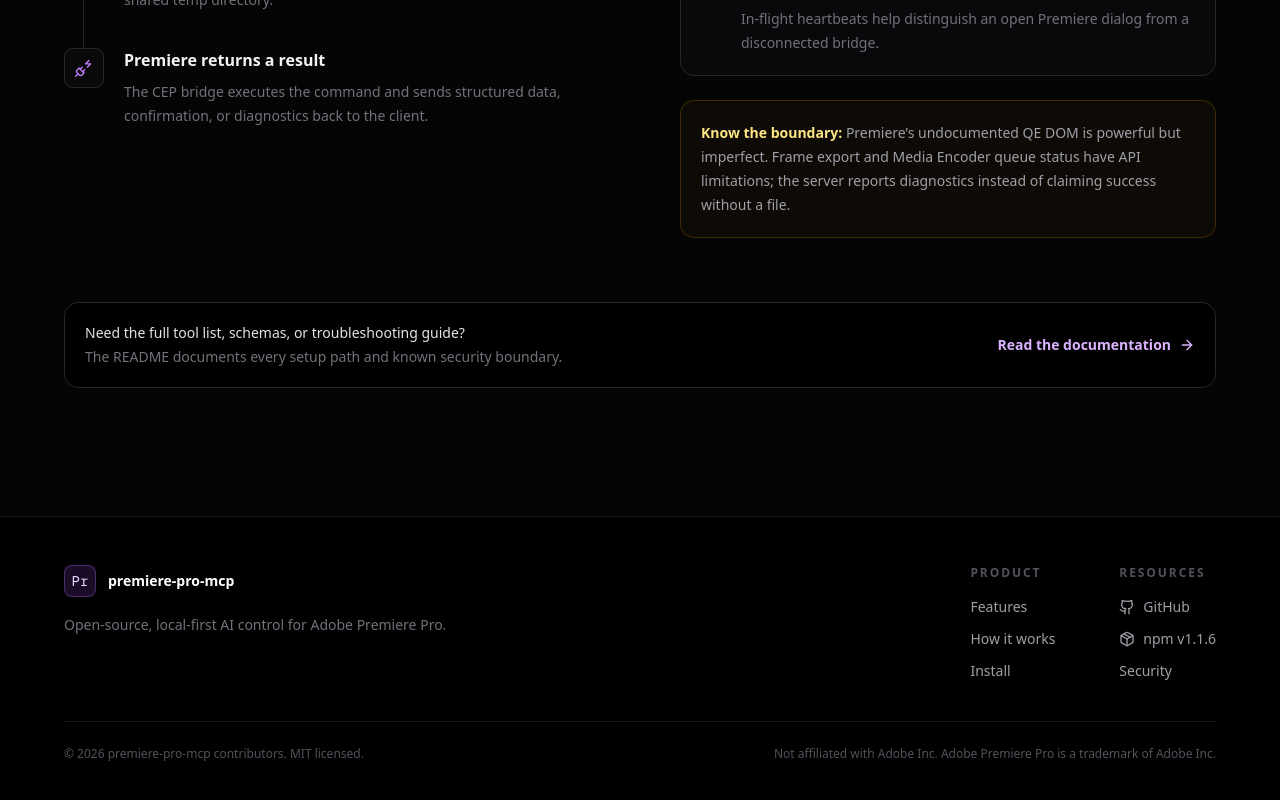
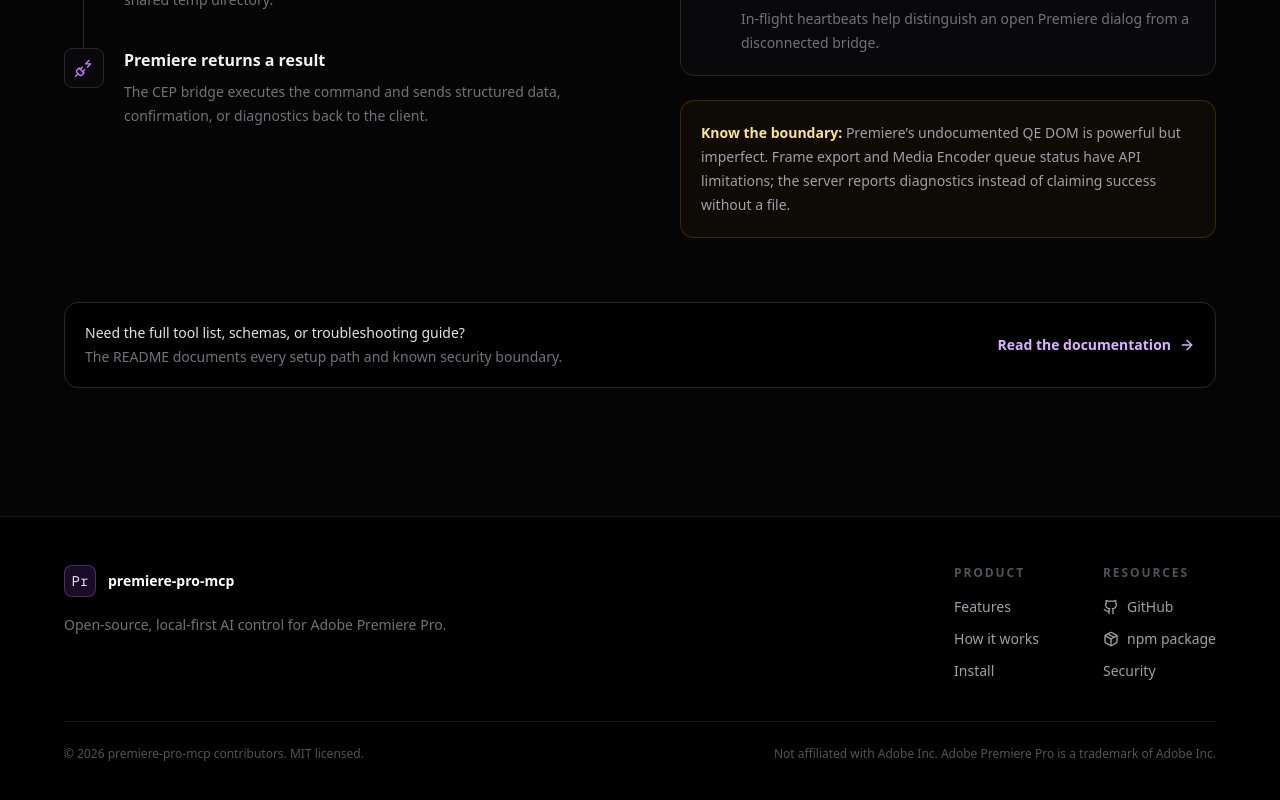
Before and after one commit to leancoderkavy/premiere-pro-mcp, a Next.js app in the folder landing/: page / in a window 1280 px wide. Shown: the part 3700-4500 px from the top of the page. Built offline with nearby package versions, Linux system fonts and the light colour scheme.

Commit message:
Sync landing release metadata and optimize deploy context

```diff
--- a/landing/app/page.tsx
+++ b/landing/app/page.tsx
@@ -10,7 +10,7 @@
   name: "Premiere Pro MCP",
   applicationCategory: "DeveloperApplication",
   operatingSystem: "macOS, Windows",
-  softwareVersion: "1.1.6",
+  softwareVersion: "1.1.7",
   description:
     "Open-source Model Context Protocol server for AI-assisted editing and automation in Adobe Premiere Pro.",
   url: "https://premiere-pro-mcp.fly.dev/",
--- a/landing/components/sections/footer.tsx
+++ b/landing/components/sections/footer.tsx
@@ -24,7 +24,7 @@
             <p className="text-xs font-semibold uppercase tracking-[0.16em] text-zinc-600">Resources</p>
             <div className="mt-4 flex flex-col gap-3 text-sm text-zinc-400">
               <a href="https://github.com/leancoderkavy/premiere-pro-mcp" target="_blank" rel="noopener noreferrer" className="inline-flex items-center gap-2 hover:text-white"><Github className="h-4 w-4" /> GitHub</a>
-              <a href="https://www.npmjs.com/package/premiere-pro-mcp" target="_blank" rel="noopener noreferrer" className="inline-flex items-center gap-2 hover:text-white"><Package className="h-4 w-4" /> npm v1.1.6</a>
+              <a href="https://www.npmjs.com/package/premiere-pro-mcp" target="_blank" rel="noopener noreferrer" className="inline-flex items-center gap-2 hover:text-white"><Package className="h-4 w-4" /> npm package</a>
               <a href="https://github.com/leancoderkavy/premiere-pro-mcp/blob/main/SECURITY.md" target="_blank" rel="noopener noreferrer" className="hover:text-white">Security</a>
             </div>
           </div>
```
Also changed, not shown: 1 other file (tests, documents, lock files or other folders).
